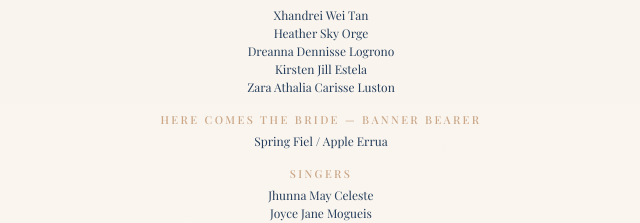
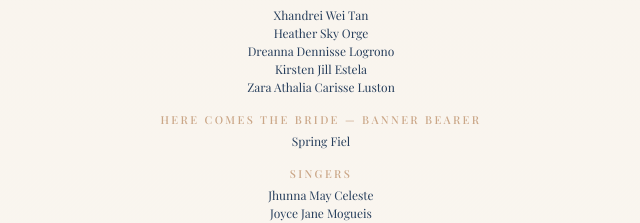
Before and after one commit to Japh09066/wedding-invitation, a Next.js app: page / in a window 1280 px wide. Shown: the part 7220-7443 px from the top of the page, without its empty margins (319-959 px from the left). Built offline with nearby package versions, Linux system fonts and the light colour scheme; no server answers; a web font is replaced by a local one.

Commit message:
Remove Apple Errua from banner bearer

```diff
--- a/app/components/EntourageSection.tsx
+++ b/app/components/EntourageSection.tsx
@@ -183,7 +183,7 @@ const flowerGirls = [
   'Zara Athalia Carisse Luston',
 ];
 
-const bannerBearer = 'Spring Fiel / Apple Errua';
+const bannerBearer = 'Spring Fiel';
 
 const singers = [
   'Jhunna May Celeste',
```
